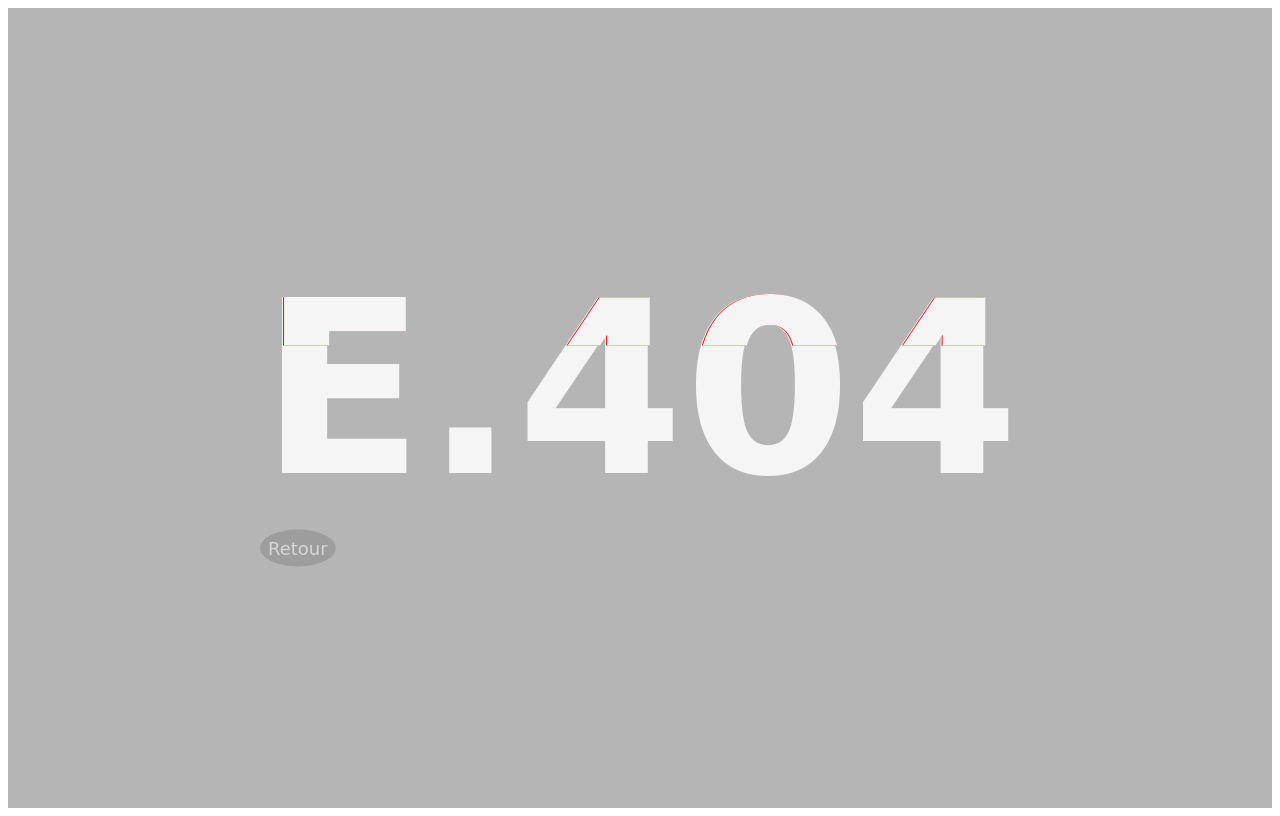
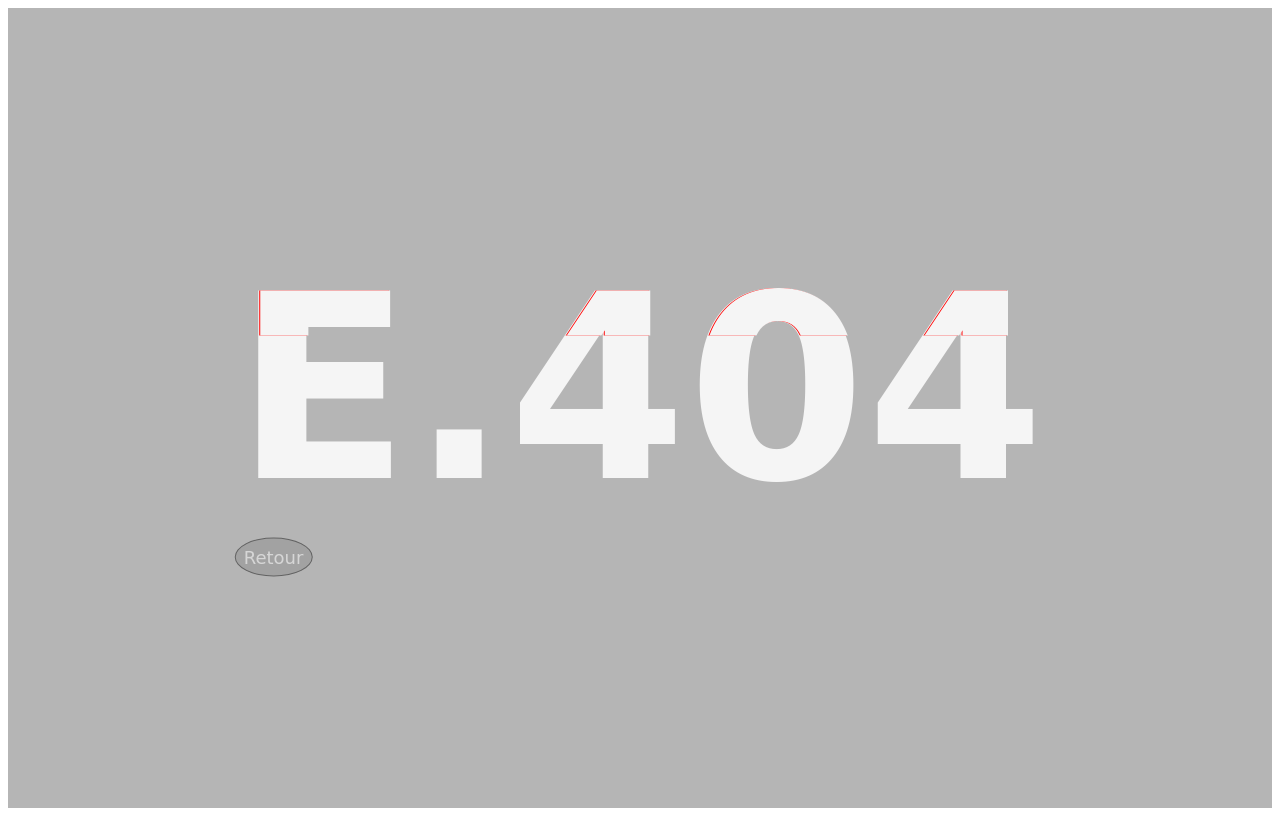
Before and after one commit to angeliquejeanne/404-Error-G, a plain HTML site: page index.html in a window 1280 px wide. Drawn offline with Linux system fonts and the light colour scheme; a web font is replaced by a local one.

Commit message:
add queries

```diff
--- a/style.css
+++ b/style.css
@@ -1,4 +1,5 @@
 @import url('https://fonts.googleapis.com/css2?family=Sofia&display=swap');
+
 *{
   font-family: 'Sofia', cursive;
 
@@ -36,13 +37,6 @@
   color: whitesmoke;
   letter-spacing: .8px;
   text-transform: uppercase;
-}
-
-@media only screen and (min-width: 567px)
-{
-  .over404 header h1 {
-     font-size: 15rem;
-  }
 }
 
 .glitch:before,
@@ -140,6 +134,8 @@
     clip: rect(62px, 9999px, 6px, 0);
   }
 }
+
+/* button retour page d'avant */
 .flexbutton
 {
     margin: auto;
@@ -162,17 +158,43 @@
   display: inline-block;
   color: #fff;
   text-decoration: none;
-  background:#5c5c5c99;
+  background:rgba(92, 92, 92, 0.45);
   font-size: 18px;
   border: none;
   opacity: .45;
-  border:none;
+  border: 1px solid black;
   border-radius:50%;
   padding: .5rem;
   transition: .6s background;
 }
 .btn:hover
 {
-  background:#5c5c5c;
+  background:#363636;
   opacity: .45;
 }
+
+@media screen and (min-width:320px) {
+    .over404 header h1 {
+        font-size: 4rem;
+     }
+}
+@media screen and (min-width:425px) {
+    .over404 header h1 {
+        font-size: 6rem;
+     }
+}
+@media screen and (min-width:768px) {
+    .over404 header h1 {
+        font-size: 10rem;
+     }
+}
+@media screen and (min-width:1024px) {
+    .over404 header h1 {
+        font-size: 12rem;
+     }
+}
+@media screen and (min-width:1280px) {
+    .over404 header h1 {
+        font-size: 16rem;
+     }
+}
```
